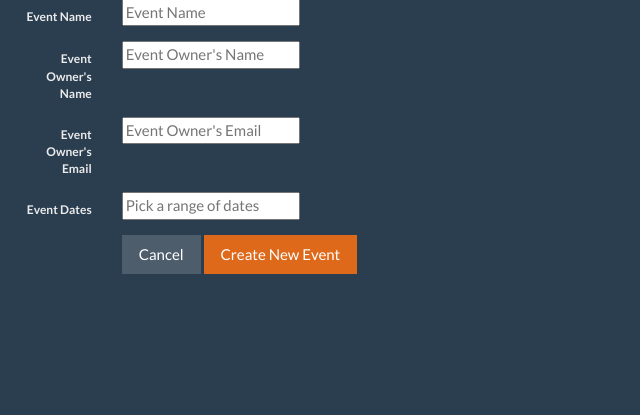
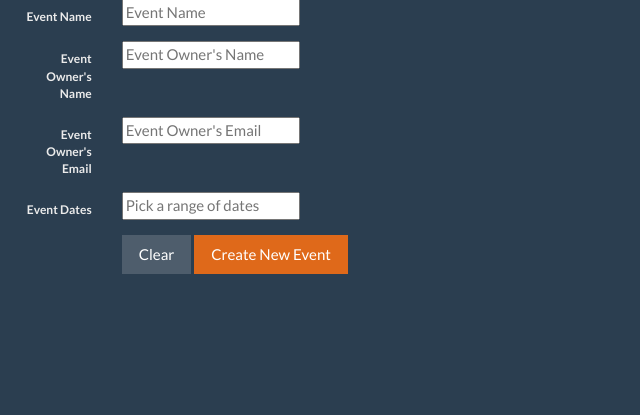
Before and after one commit to kalebdavis/calenbro, a Django app: page /event/new/ in a window 1280 px wide. Shown: the part 62-477 px from the top of the page, without its empty margins (0-640 px from the left). Run offline with Django 3.2, Linux system fonts and the light colour scheme; parts of the project's set-up code (start-up, migrations or seed data) failed here and were passed over; some libraries are stand-ins or nearby versions.

Commit message:
change text of cancel to clear

```diff
--- a/Calenbro/templates/newEvent.html
+++ b/Calenbro/templates/newEvent.html
@@ -34,7 +34,7 @@
         </div>
         <div class="form-group">
           <div class="col-lg-10 col-lg-offset-2">
-            <button type="reset" class="btn btn-default">Cancel</button>
+            <button type="reset" class="btn btn-default">Clear</button>
             <button type="submit" class="btn btn-primary">Create New Event</button>
           </div>
         </div>
```
